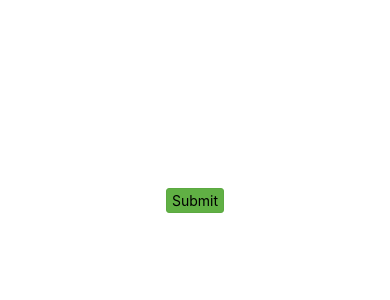
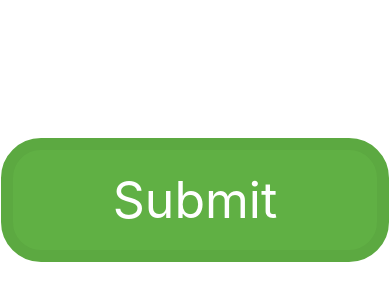
Before and after one commit to kdchoi-mkt/react-native-book-study, a React Native app in the folder firstProject/: screen / in a window 390 px wide. Shown: the part 222-522 px from the top of the page. Built offline with nearby package versions, Linux system fonts and the light colour scheme; what react-native would draw is missing.

Commit message:
buttonStyle and textStyles

```diff
--- a/firstProject/App.js
+++ b/firstProject/App.js
@@ -34,18 +34,18 @@ const viewStyles = {
 
 const textStyles = {
   color: '#fff',
-  fontSize: 22
+  fontSize: 50
 };
 
 const btn = {
   borderStyle: 'solid',
   borderColor: '#d5d5d5',
-  borderWidth: 1,
+  borderWidth: 12,
   backgroundColor: '#eee',
-  borderRadius: 3,
-  padding: 3,
-  paddingLeft:5,
-  paddingRight: 5
+  borderRadius: 40,
+  padding: 20,
+  paddingLeft: 100,
+  paddingRight: 100
 };
 
 const btnPrimary = {
@@ -58,7 +58,7 @@ const App: () => React$Node = () => {
   return (
     <View style = {viewStyles} >
       <TouchableHighlight style = {[btn, btnPrimary]}>
-        <Text>Submit</Text>
+        <Text style = {textStyles}>Submit</Text>
       </TouchableHighlight>
     </View>
    );
```
